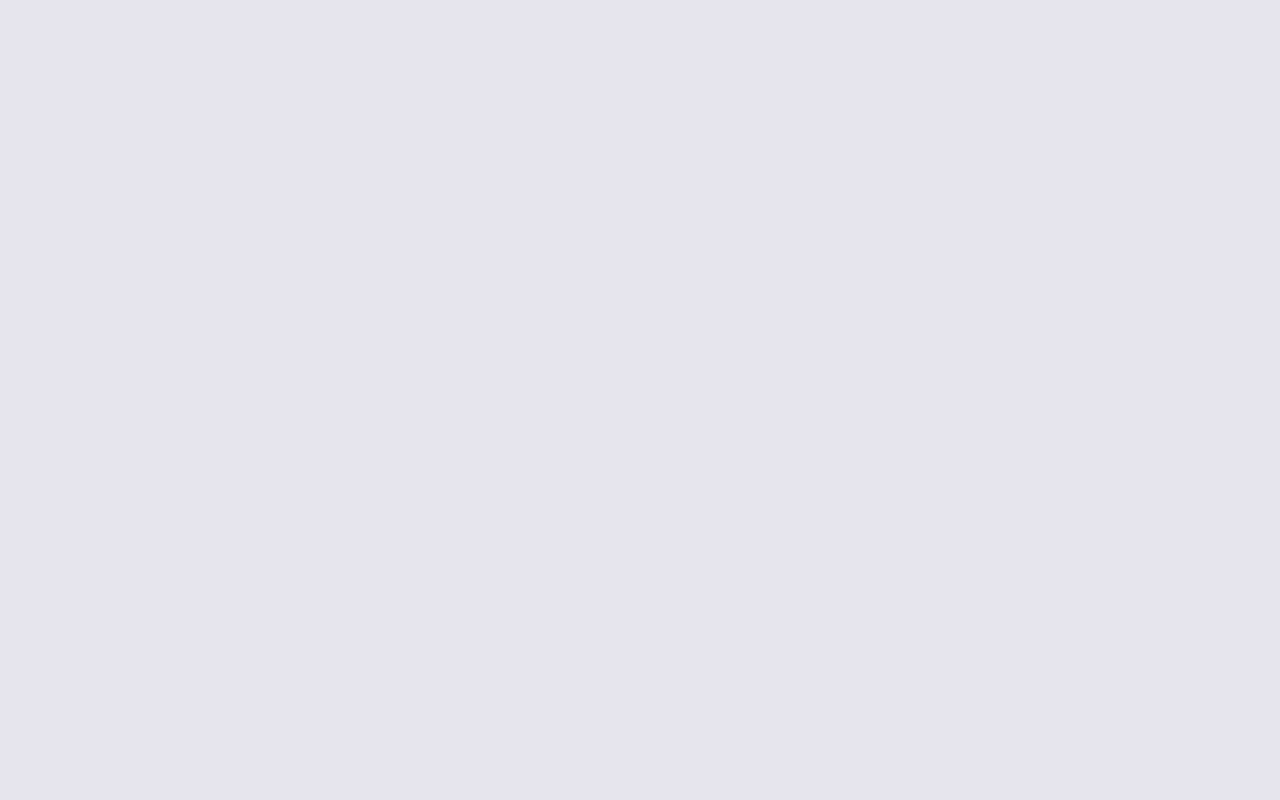
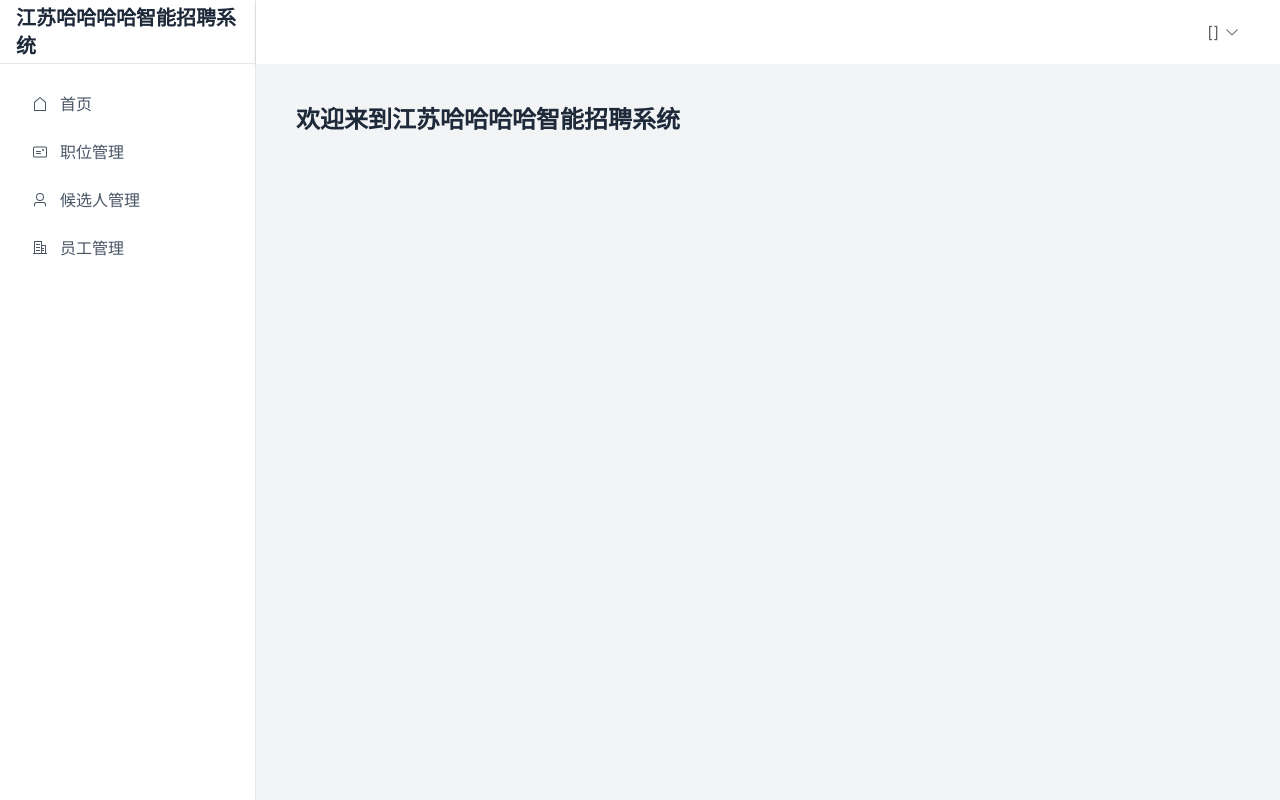
Before and after one commit to chljzh25/AIMS_frontend, a Vue app: page /settings in a window 1280 px wide. Before the commit this address had no page. Built offline with nearby package versions, Linux system fonts and the light colour scheme; sample sign-in values are in the browser's storage; the HTML template or start-up script is replaced by a standard one.

Commit message:
add home page

```diff
--- /dev/null
+++ b/src/apis/dashboard_api.ts
@@ -0,0 +1,10 @@
+import request from '@/apis/request'
+
+export interface Latest7DaysCandidatesResponse {
+  day: string
+  count: number
+}
+
+export function getLatest7DaysCandidates() {
+  return request.get<Array<Latest7DaysCandidatesResponse>>('/dashboard/candidate/7d')
+}
--- /dev/null
+++ b/src/components/MainLayout.vue
@@ -0,0 +1,151 @@
+<template>
+  <div class="h-screen flex">
+    <!-- Side Navigation Menu -->
+    <aside class="w-64 bg-white text-gray-800 flex flex-col border-r border-gray-200">
+      <div class="p-4 text-xl font-bold h-16 flex items-center border-b border-gray-200">
+        江苏哈哈哈哈智能招聘系统
+      </div>
+      <nav class="flex-1 p-4">
+        <ul>
+          <li>
+            <router-link
+              to="/dashboard"
+              class="flex items-center gap-3 py-3 px-4 rounded text-gray-600"
+            >
+              <el-icon><House /></el-icon>
+              <span>首页</span>
+            </router-link>
+          </li>
+          <li>
+            <router-link
+              to="/positions"
+              class="flex items-center gap-3 py-3 px-4 rounded text-gray-600"
+            >
+              <el-icon><Postcard /></el-icon>
+              <span>职位管理</span>
+            </router-link>
+          </li>
+          <li>
+            <router-link
+              to="/candidates"
+              class="flex items-center gap-3 py-3 px-4 rounded text-gray-600"
+            >
+              <el-icon><User /></el-icon>
+              <span>候选人管理</span>
+            </router-link>
+          </li>
+          <li>
+            <router-link
+              to="/employees"
+              class="flex items-center gap-3 py-3 px-4 rounded text-gray-600"
+            >
+              <el-icon><OfficeBuilding /></el-icon>
+              <span>员工管理</span>
+            </router-link>
+          </li>
+
+          <li v-if="userStore.user?.is_superuser">
+            <router-link
+              to="/hr-management"
+              class="flex items-center gap-3 py-3 px-4 rounded text-gray-600"
+            >
+              <el-icon><UserFilled /></el-icon>
+              <span>HR管理</span>
+            </router-link>
+          </li>
+        </ul>
+      </nav>
+    </aside>
+
+    <div class="flex-1 flex flex-col">
+      <!-- Top Navigation Bar -->
+      <header class="bg-white shadow-md p-4 flex justify-between items-center h-16">
+        <div><!-- Can be used for breadcrumbs or other info --></div>
+        <div class="flex items-center pr-6">
+          <el-dropdown>
+            <span
+              class="el-dropdown-link flex items-center cursor-pointer text-base focus:outline-none"
+            >
+              [{{ userStore.user?.department?.name }}] {{ userStore.user?.realname }}
+              <el-icon class="el-icon--right"><arrow-down /></el-icon>
+            </span>
+            <template #dropdown>
+              <el-dropdown-menu>
+                <el-dropdown-item @click="goToSettings">
+                  <el-icon><Setting /></el-icon>
+                  <span>设置</span>
+                </el-dropdown-item>
+                <el-dropdown-item @click="handleLogout">
+                  <el-icon><SwitchButton /></el-icon>
+                  <span>退出登录</span>
+                </el-dropdown-item>
+              </el-dropdown-menu>
+            </template>
+          </el-dropdown>
+        </div>
+      </header>
+
+      <!-- Main Content Area -->
+      <main class="flex-1 p-6 bg-gray-100 overflow-y-auto">
+        <router-view></router-view>
+      </main>
+    </div>
+  </div>
+</template>
+
+<script setup lang="ts">
+import { onMounted, onBeforeMount } from 'vue'
+import { useRouter } from 'vue-router'
+import { useUserStore } from '@/stores/user'
+import {
+  House,
+  Postcard,
+  User,
+  UserFilled,
+  OfficeBuilding,
+  ArrowDown,
+  Setting,
+  SwitchButton,
+} from '@element-plus/icons-vue'
+
+const router = useRouter()
+const userStore = useUserStore()
+
+onBeforeMount(() => {
+  if (!userStore.isLoggedIn) {
+    router.push('/login')
+  }
+})
+
+onMounted(() => {})
+
+const handleLogout = () => {
+  userStore.logout()
+  router.push('/login')
+}
+
+const goToSettings = () => {
+  router.push('/settings')
+}
+</script>
+
+<style>
+.el-dropdown-menu {
+  min-width: 120px;
+}
+
+.el-dropdown-menu__item {
+  font-size: 1rem; /* Corresponds to text-base in Tailwind CSS */
+  padding-top: 0.5rem;
+  padding-bottom: 0.5rem;
+}
+
+.el-dropdown-menu__item .el-icon {
+  margin-right: 8px;
+}
+
+nav .router-link-active {
+  background-color: #f3f4f6; /* bg-gray-100 */
+  color: #3b82f6; /* text-blue-500 */
+}
+</style>
--- /dev/null
+++ b/src/pages/candidates/add.vue
@@ -0,0 +1,5 @@
+<template>
+  <div class="p-4">
+    <h1 class="text-2xl font-bold">欢迎来到江苏哈哈哈哈智能招聘系统</h1>
+  </div>
+</template>
--- /dev/null
+++ b/src/pages/candidates/index.vue
@@ -0,0 +1,5 @@
+<template>
+  <div class="p-4">
+    <h1 class="text-2xl font-bold">欢迎来到江苏哈哈哈哈智能招聘系统</h1>
+  </div>
+</template>
--- /dev/null
+++ b/src/pages/dashboard/index.vue
@@ -0,0 +1,7 @@
+<template>
+  <div>
+    <h1>仪表盘</h1>
+  </div>
+</template>
+<script setup lang="ts"></script>
+<style></style>
--- /dev/null
+++ b/src/pages/employees/index.vue
@@ -0,0 +1,5 @@
+<template>
+  <div class="p-4">
+    <h1 class="text-2xl font-bold">欢迎来到江苏哈哈哈哈智能招聘系统</h1>
+  </div>
+</template>
--- /dev/null
+++ b/src/pages/hr-management/index.vue
@@ -0,0 +1,5 @@
+<template>
+  <div class="p-4">
+    <h1 class="text-2xl font-bold">欢迎来到江苏哈哈哈哈智能招聘系统</h1>
+  </div>
+</template>
--- /dev/null
+++ b/src/pages/positions/index.vue
@@ -0,0 +1,5 @@
+<template>
+  <div class="p-4">
+    <h1 class="text-2xl font-bold">岗位管理</h1>
+  </div>
+</template>
--- /dev/null
+++ b/src/pages/settings/index.vue
@@ -0,0 +1,5 @@
+<template>
+  <div class="p-4">
+    <h1 class="text-2xl font-bold">欢迎来到江苏哈哈哈哈智能招聘系统</h1>
+  </div>
+</template>
--- a/src/router/index.ts
+++ b/src/router/index.ts
@@ -13,6 +13,48 @@
       name: 'register',
       component: () => import('@/pages/register/index.vue'),
     },
+    {
+      path: '/',
+      component: () => import('@/components/MainLayout.vue'),
+      redirect: '/dashboard',
+      children: [
+        {
+          path: 'dashboard',
+          name: 'dashboard',
+          component: () => import('@/pages/dashboard/index.vue'),
+        },
+        {
+          path: 'positions',
+          name: 'positions',
+          component: () => import('@/pages/positions/index.vue'),
+        },
+        {
+          path: 'candidates',
+          name: 'candidates',
+          component: () => import('@/pages/candidates/index.vue'),
+        },
+        {
+          path: 'candidates/add',
+          name: 'candidates-add',
+          component: () => import('@/pages/candidates/add.vue'),
+        },
+        {
+          path: 'employees',
+          name: 'employees',
+          component: () => import('@/pages/employees/index.vue'),
+        },
+        {
+          path: 'hr-management',
+          name: 'hr-management',
+          component: () => import('@/pages/hr-management/index.vue'),
+        },
+        {
+          path: 'settings',
+          name: 'settings',
+          component: () => import('@/pages/settings/index.vue'),
+        },
+      ],
+    },
   ],
 })
 
```
